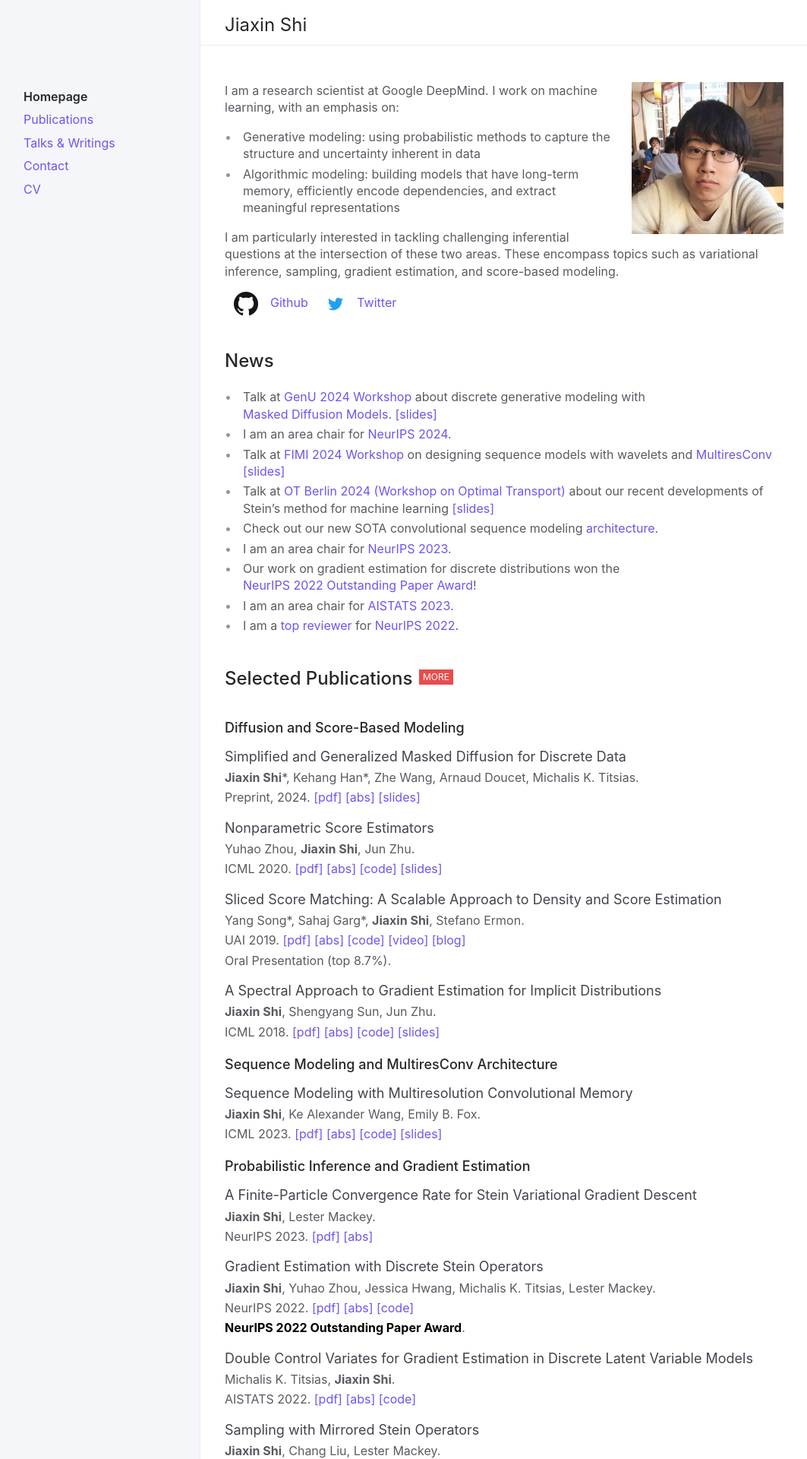
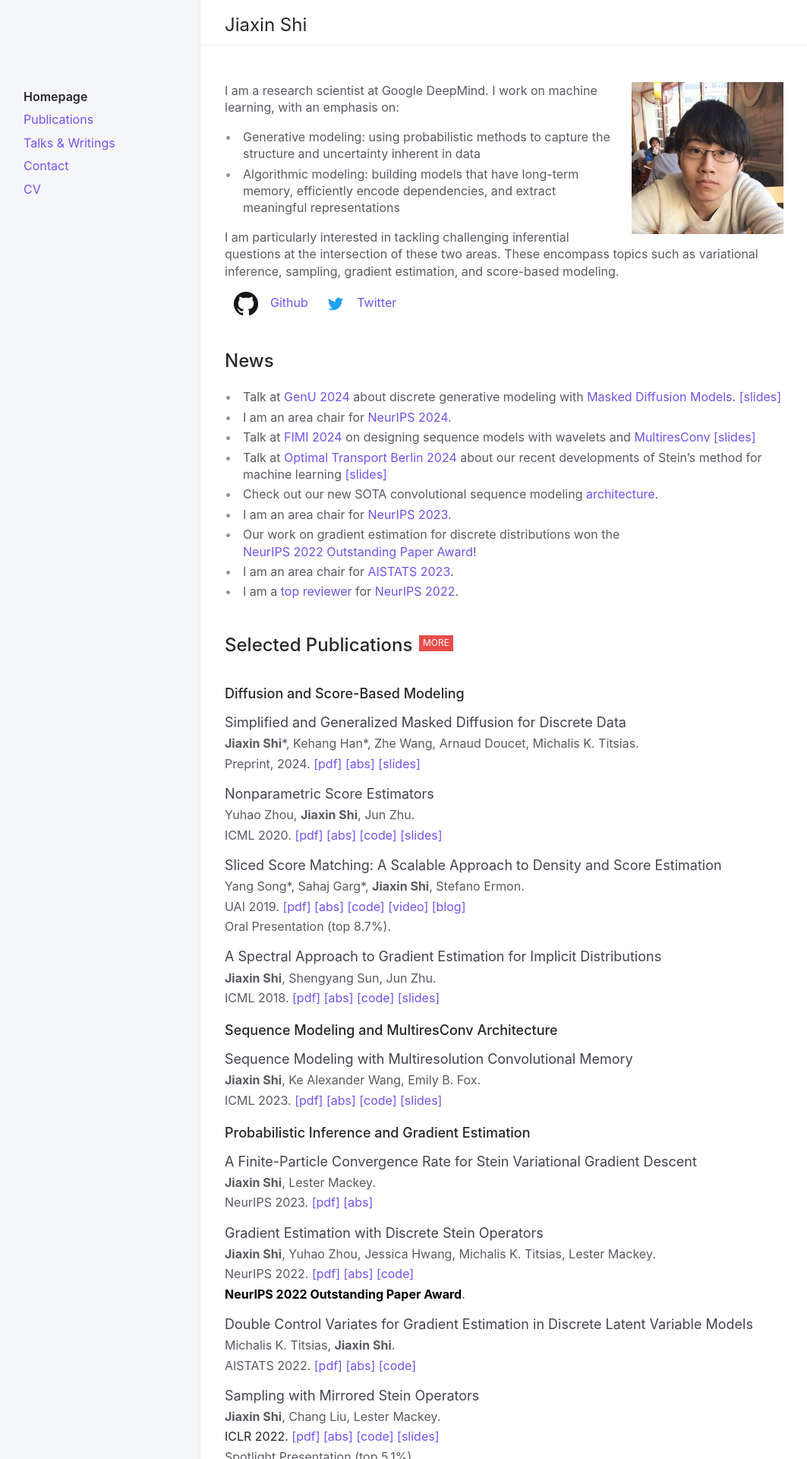
Before and after one commit to thjashin/thjashin.github.io, a Jekyll site: the page built from index.md, in a window 1280 px wide. Shown: the top 1920 px of the page at 76% size, without its empty margins (92-1155 px from the left). Built offline with Jekyll 4.4.1, drawn with Linux system fonts in a browser that asks for light colours.

Commit message:
Update index.md

```diff
--- a/index.md
+++ b/index.md
@@ -38,10 +38,10 @@ I received my B.E. in Computer Science at Tsinghua University.
 ## News
 {: .d-inline-block :}
 
-* Talk at [GenU 2024 Workshop](https://genu.ai/2024/) about discrete generative modeling with [Masked Diffusion Models](https://arxiv.org/abs/2406.04329). [[slides]](https://thjashin.github.io/talks/jiaxins_md4_genu.pdf)
+* Talk at [GenU 2024](https://genu.ai/2024/) about discrete generative modeling with [Masked Diffusion Models](https://arxiv.org/abs/2406.04329). [[slides]](https://thjashin.github.io/talks/jiaxins_md4_genu.pdf)
 * I am an area chair for [NeurIPS 2024](https://neurips.cc/Conferences/2024).
-* Talk at [FIMI 2024 Workshop](https://ismseminar.github.io/fimi2024/) on designing sequence models with wavelets and [MultiresConv](https://arxiv.org/abs/2305.01638)  [[slides]](https://thjashin.github.io/talks/multires-conv-fimi.pdf)
-* Talk at [OT Berlin 2024 (Workshop on Optimal Transport)](https://sites.google.com/corp/view/ot-berlin-2024) about our recent developments of Stein's method for machine learning [[slides]](https://thjashin.github.io/talks/ot-berlin-stein-jiaxins.pdf)
+* Talk at [FIMI 2024](https://ismseminar.github.io/fimi2024/) on designing sequence models with wavelets and [MultiresConv](https://arxiv.org/abs/2305.01638)  [[slides]](https://thjashin.github.io/talks/multires-conv-fimi.pdf)
+* Talk at [Optimal Transport Berlin 2024](https://sites.google.com/corp/view/ot-berlin-2024) about our recent developments of Stein's method for machine learning [[slides]](https://thjashin.github.io/talks/ot-berlin-stein-jiaxins.pdf)
 * Check out our new SOTA convolutional sequence modeling [architecture](https://github.com/thjashin/multires-conv).
 * I am an area chair for [NeurIPS 2023](https://neurips.cc/Conferences/2023).
 * Our work on gradient estimation for discrete distributions won the [NeurIPS 2022 Outstanding Paper Award](https://blog.neurips.cc/2022/11/21/announcing-the-neurips-2022-awards/)!
```
